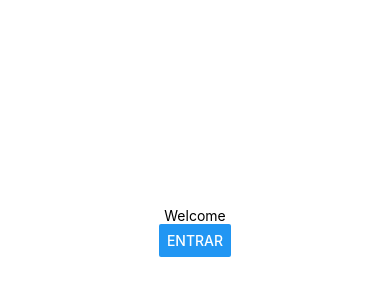
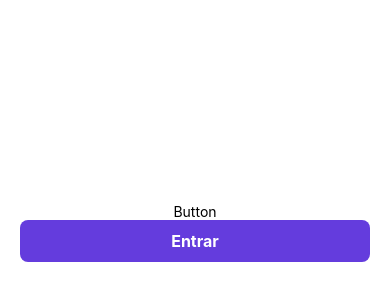
Before and after one commit to moraesrayanne/zerei_app, a React Native app: screen / in a window 390 px wide. Shown: the part 190-490 px from the top of the page. Built offline with nearby package versions, Linux system fonts and the light colour scheme.

Commit message:
feat(ui): add reusable button component

```diff
--- a/App.tsx
+++ b/App.tsx
@@ -1,6 +1,6 @@
 import React from 'react';
 import { ThemeProvider } from 'styled-components/native';
-import AuthScreen from './src/navigation/features/auth/screens';
+import AuthScreen from './src/features/auth/screens';
 import { theme } from './src/theme';
 
 export default function App() {
--- /dev/null
+++ b/src/components/Button/index.tsx
@@ -0,0 +1,19 @@
+import * as S from './styles';
+
+type ButtonProps = {
+  children: React.ReactNode;
+  onPress: VoidFunction;
+};
+
+const Button = ({ children, onPress }: ButtonProps) => {
+  return (
+    <S.Button
+      onPress={onPress}
+      style={({ pressed }) => [{ opacity: pressed ? 0.6 : 1 }]}
+    >
+      <S.Title>{children}</S.Title>
+    </S.Button>
+  );
+};
+
+export default Button;
--- /dev/null
+++ b/src/components/Button/styles.ts
@@ -0,0 +1,17 @@
+import { Pressable, Text } from 'react-native';
+import styled from 'styled-components/native';
+
+export const Button = styled(Pressable)`
+  background-color: ${({ theme }) => theme.colors.primary};
+  width: 100%;
+  height: 42;
+  border-radius: ${({ theme }) => theme.radius.md}px;
+  justify-content: center;
+  align-items: center;
+`;
+
+export const Title = styled(Text)`
+  font-weight: ${({ theme }) => theme.typography.fontWeight.bold};
+  color: ${({ theme }) => theme.colors.primaryText};
+  font-size: ${({ theme }) => theme.typography.fontSize.md}px;
+`;
--- a/src/navigation/features/auth/screens/index.tsx
+++ b/src/features/auth/screens/index.tsx
@@ -1,19 +1,24 @@
-import { Button, Text, View } from 'react-native';
+import { Text } from 'react-native';
 import styled from 'styled-components/native';
+import Button from '../../../components/Button';
 
 const Container = styled.View`
   display: flex;
   justify-content: center;
   flex: 1;
   align-items: center;
+  padding: 20px;
 `;
 
 const AuthScreen = () => {
+  const handlePress = () => {
+    console.log('apertei');
+  };
+
   return (
     <Container>
-      <Text>Welcome</Text>
-
-      <Button title='Entrar' />
+      <Text>Button</Text>
+      <Button onPress={handlePress}>Entrar</Button>
     </Container>
   );
 };
```
